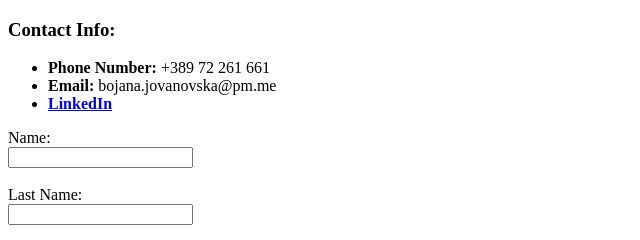
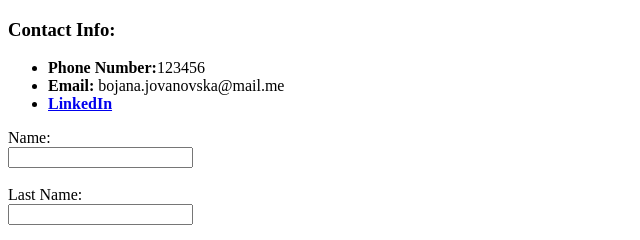
Before and after one commit to bojanajovanovska/cv, a plain HTML site: page contactinfo.html in a window 1280 px wide. Shown: the top 240 px of the page, 0-640 px from the left. Drawn offline with Linux system fonts and the light colour scheme.

Commit message:
Minor changes for info

```diff
--- a/contactinfo.html
+++ b/contactinfo.html
@@ -9,8 +9,8 @@
 <body>
   <h3>Contact Info:</h3>
   <ul>
-    <li><strong>Phone Number:</strong> +389 72 261 661</li>
-    <li><strong>Email:</strong> bojana.jovanovska@pm.me</li>
+    <li><strong>Phone Number:</strong>123456</li>
+    <li><strong>Email:</strong> bojana.jovanovska@mail.me</li>
     <li><a href="https://www.linkedin.com/in/bojanajovanovska"><strong>LinkedIn</strong></a></li>
 </ul>
 
```
